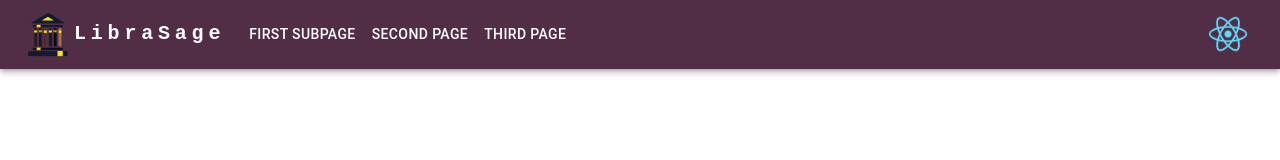
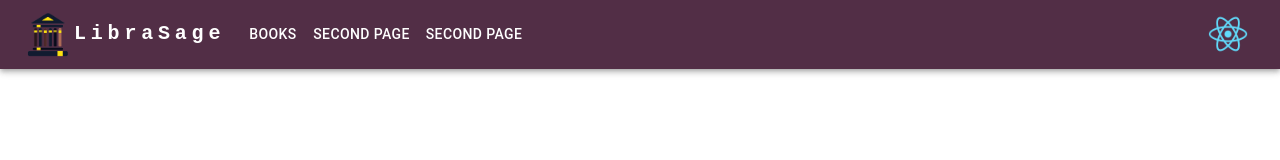
Before and after one commit to PlushaQ/library_management_system, a React (Create React App) app in the folder frontend-react/library-management-system/: page / in a window 1280 px wide. Shown: the top 160 px of the page. Built offline with nearby package versions, Linux system fonts and the light colour scheme.

Commit message:
Added books to navmenu

```diff
--- a/frontend-react/library-management-system/src/components/header/NavMenu.js
+++ b/frontend-react/library-management-system/src/components/header/NavMenu.js
@@ -9,7 +9,10 @@ import MenuItem from '@mui/material/MenuItem';
 
 
 function NavMenu() {
-  const pages = ['First subpage', 'Second Page', 'Third Page'];
+  const pages = [
+    {name: 'Books', url: '/books'},
+    {name: 'Second Page', url:'#'},
+    {name: 'Second Page', url:'#'},];
   // State for menu anchor elements
   const [anchorElNav, setAnchorElNav] = React.useState(null);
 
@@ -59,12 +62,12 @@ function NavMenu() {
         {/* Navigation menu items */}
         {pages.map((page) => (
         <MenuItem
-            key={page}
-            href="/"
+            key={page.name}
+            href={page.url}
             component="a"
             onClick={handleCloseNavMenu}
         >
-            <Typography textAlign="center">{page}</Typography>
+            <Typography textAlign="center">{page.name}</Typography>
         </MenuItem>
         ))}
     </Menu>
@@ -95,13 +98,13 @@ function NavMenu() {
     {/* Desktop navigation menu items */}
     {pages.map((page) => (
         <Button
-        key={page}
-        href="test"
+        key={page.name}
+        href={page.url}
         component="a"
         onClick={handleCloseNavMenu}
         sx={{ my: 2, color: 'white', display: 'block' }}
         >
-        {page}
+        {page.name}
         </Button>
     ))}
     </Box>
```
